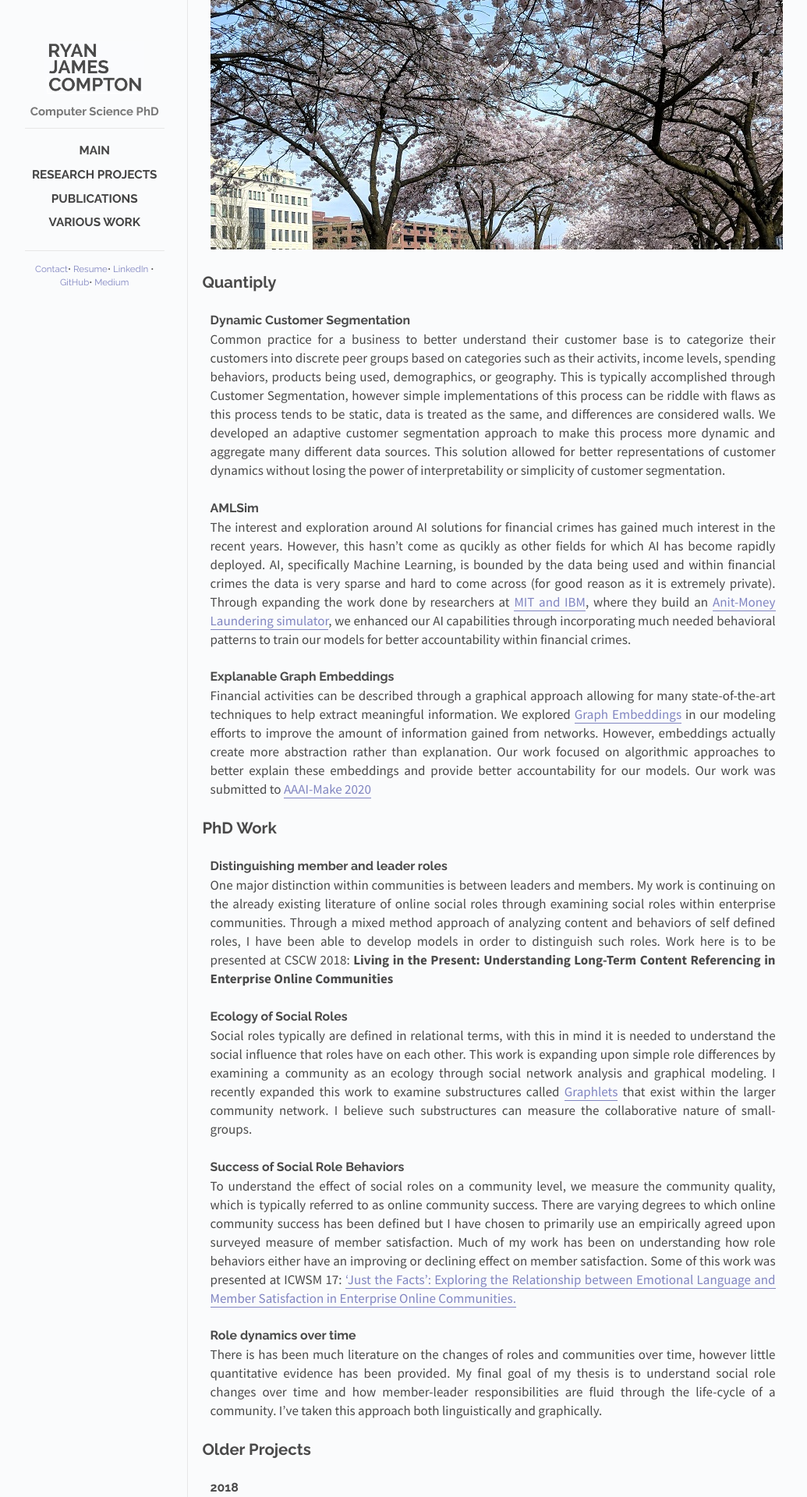
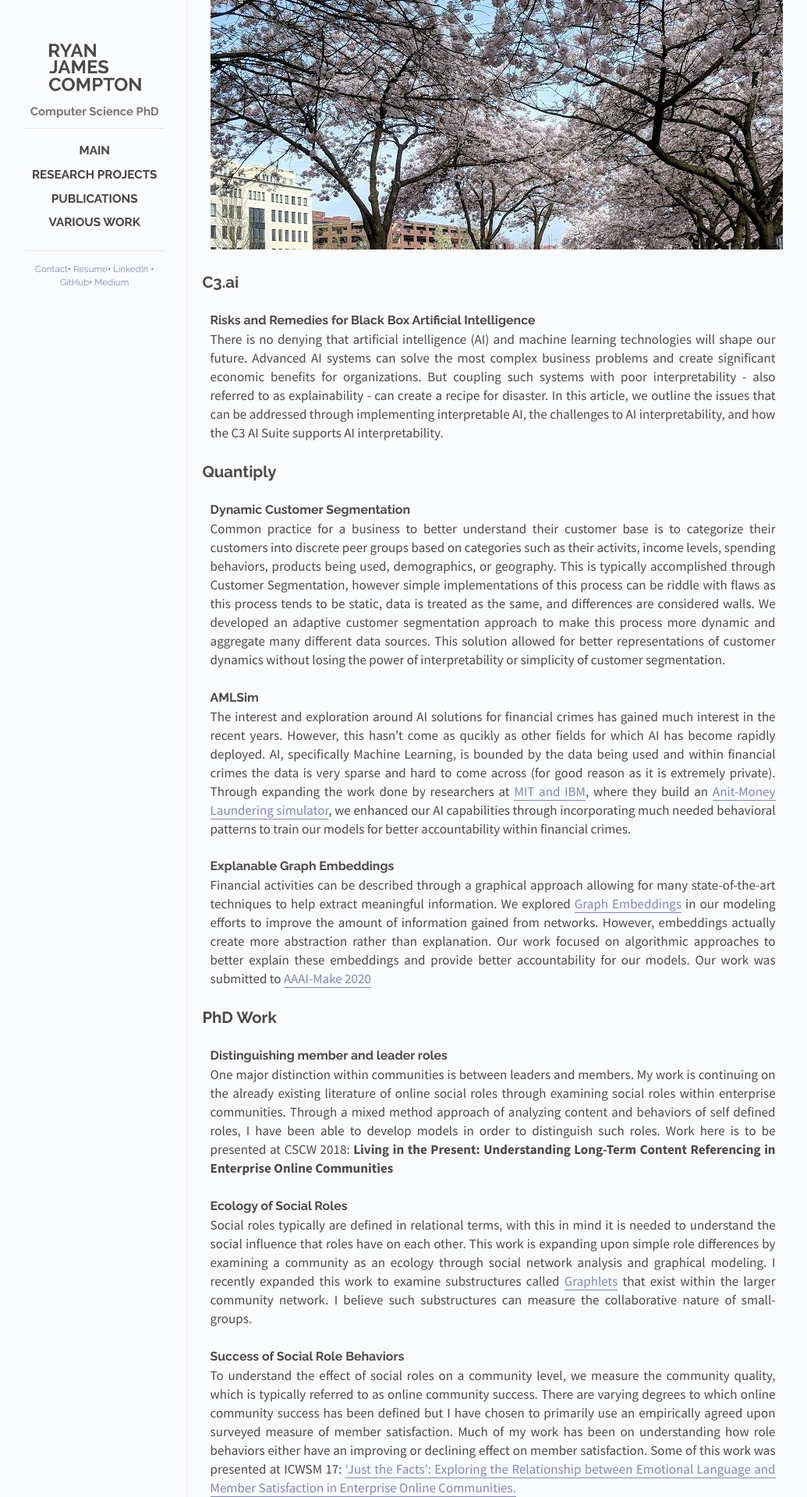
Before and after one commit to rcompt/rcompt.github.io, a Jekyll site: the page built from _posts/2018-10-02-Research Projects.md, in a window 1280 px wide. Shown: the top 1920 px of the page at 78% size, without its empty margins (118-1153 px from the left). Built offline with Jekyll 4.4.1, drawn with Linux system fonts in a browser that asks for light colours; Markdown is read by kramdown in place of the engine named in the settings.

Commit message:
Update 2018-10-02-Research Projects.md

```diff
--- a/_posts/2018-10-02-Research Projects.md
+++ b/_posts/2018-10-02-Research Projects.md
@@ -4,6 +4,11 @@ title: Research Projects
 cover: portland_flowers.jpg
 categories: posts
 ---
+
+## C3.ai
+
+### Risks and Remedies for Black Box Artificial Intelligence
+There is no denying that artificial intelligence (AI) and machine learning technologies will shape our future. Advanced AI systems can solve the most complex business problems and create significant economic benefits for organizations. But coupling such systems with poor interpretability - also referred to as explainability - can create a recipe for disaster. In this article, we outline the issues that can be addressed through implementing interpretable AI, the challenges to AI interpretability, and how the C3 AI Suite supports AI interpretability.
 
 ## Quantiply
 
```
